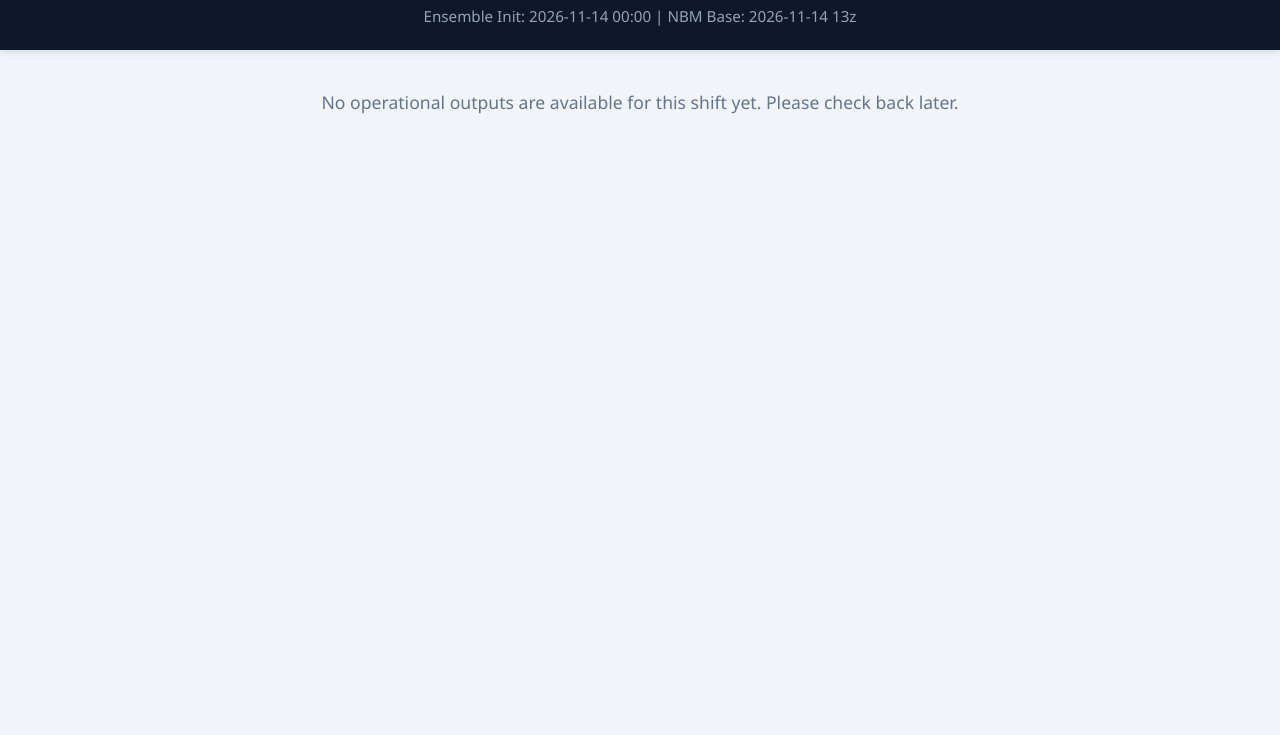
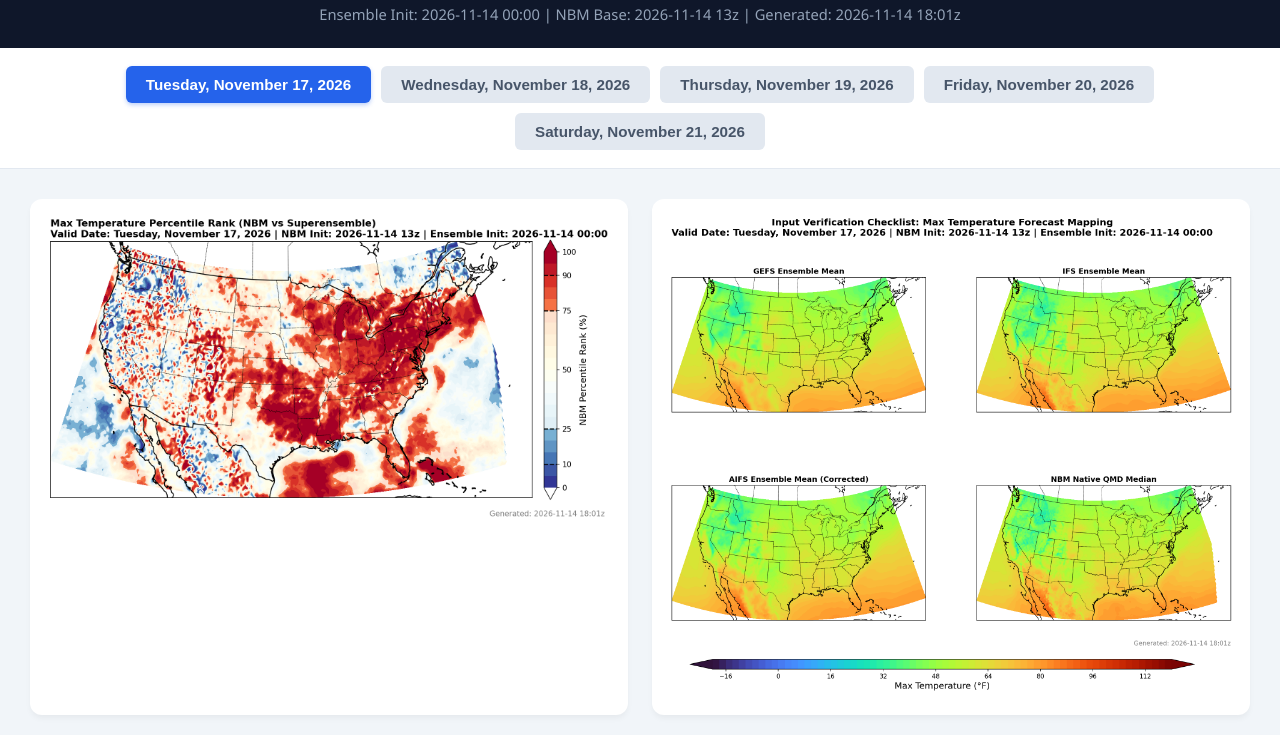
Before and after one commit to mbcqpf-code/wpc-temperature-dashboard, a plain HTML site: page index.html in a window 1280 px wide. Shown: the part 65-800 px from the top of the page. Drawn offline with Linux system fonts and the light colour scheme.

Commit message:
Refactor styles and improve HTML structure

```diff
--- a/index.html
+++ b/index.html
@@ -20,75 +20,74 @@
             text-align: center;
             box-shadow: 0 4px 6px -1px rgba(0, 0, 0, 0.1);
         }
-
         header h1 { margin: 0; font-size: 1.8rem; letter-spacing: 0.5px; }
-        header p { margin: 8px 0 0 0; color: #94a3b8; font-size: 0.95rem; }
-
-        /* Loading Indicator */
-        #loading {
-            text-align: center;
-            padding: 40px;
-            font-size: 1.1rem;
-            color: #64748b;
-            font-weight: 500;
-        }
+        header p { margin: 6px 0 0 0; color: #94a3b8; font-size: 0.92rem; }
 
         .nav-container {
             display: flex;
             justify-content: center;
             flex-wrap: wrap;
-            gap: 12px;
-            padding: 20px;
+            gap: 10px;
+            padding: 18px 20px;
             background: white;
             border-bottom: 1px solid #e2e8f0;
         }
-
         .nav-btn {
-            padding: 12px 24px;
-            border: 2px solid transparent;
-            background: #f8fafc;
+            padding: 10px 20px;
+            border: none;
+            background: #e2e8f0;
             color: #475569;
-            font-size: 1rem;
+            font-size: 0.95rem;
             font-weight: 600;
             cursor: pointer;
-            border-radius: 8px;
+            border-radius: 6px;
             transition: all 0.2s ease;
-            box-shadow: 0 1px 2px rgba(0, 0, 0, 0.05);
         }
-
-        .nav-btn:hover:not(.active) {
-            background: #f1f5f9;
-            border-color: #cbd5e1;
-        }
-
+        .nav-btn:hover:not(.active) { background: #cbd5e1; }
         .nav-btn.active {
             background: #2563eb;
             color: white;
-            border-color: #2563eb;
-            box-shadow: 0 4px 6px -1px rgba(37, 99, 235, 0.3);
+            box-shadow: 0 2px 4px rgba(37, 99, 235, 0.3);
         }
 
-        .panel { display: none; padding: 30px; max-width: 1600px; margin: 0 auto; animation: fadeIn 0.4s; }
+        .status-msg {
+            text-align: center;
+            padding: 60px 20px;
+            color: #64748b;
+            font-size: 1.05rem;
+            font-weight: 500;
+        }
+
+        .panel {
+            display: none;
+            padding: 30px;
+            max-width: 1600px;
+            margin: 0 auto;
+            animation: fadeIn 0.3s ease;
+        }
         .panel.active { display: block; }
-        @keyframes fadeIn { from { opacity: 0; transform: translateY(5px); } to { opacity: 1; transform: translateY(0); } }
+        @keyframes fadeIn { from { opacity: 0; } to { opacity: 1; } }
 
         .image-grid {
             display: flex;
-            gap: 30px;
+            gap: 24px;
             justify-content: center;
             flex-wrap: wrap;
         }
-
         .image-card {
             flex: 1;
-            min-width: 500px;
+            min-width: 480px;
             background: white;
             padding: 15px;
             border-radius: 12px;
             box-shadow: 0 4px 6px -1px rgba(0, 0, 0, 0.05);
             text-align: center;
+            box-sizing: border-box;
         }
-
+        .image-card.full-width {
+            width: 100%;
+            margin-top: 24px;
+        }
         .image-card img {
             width: 100%;
             height: auto;
@@ -96,13 +95,11 @@
             cursor: pointer;
             transition: transform 0.2s ease, box-shadow 0.2s ease;
         }
-
         .image-card img:hover {
             transform: translateY(-2px);
             box-shadow: 0 10px 15px -3px rgba(0, 0, 0, 0.1);
         }
 
-        /* Lightbox Modal */
         .modal {
             display: none;
             position: fixed;
@@ -116,16 +113,14 @@
             justify-content: center;
             flex-direction: column;
         }
-
         .modal-content {
             max-width: 95%;
             max-height: 90vh;
             border-radius: 4px;
             box-shadow: 0 25px 50px -12px rgba(0, 0, 0, 0.5);
-            animation: zoomIn 0.3s cubic-bezier(0.16, 1, 0.3, 1);
-            cursor: default; /* Keep default cursor for image itself */
+            animation: zoomIn 0.25s cubic-bezier(0.16, 1, 0.3, 1);
+            cursor: default;
         }
-
         @keyframes zoomIn { from { transform: scale(0.95); opacity: 0; } to { transform: scale(1); opacity: 1; } }
 
         .close {
@@ -138,13 +133,12 @@
             cursor: pointer;
             transition: color 0.2s;
         }
-
         .close:hover { color: #ef4444; }
         .modal-hint { color: #94a3b8; margin-top: 15px; font-size: 0.9rem; }
 
         @media (max-width: 768px) {
             .image-card { min-width: 100%; }
-            .nav-btn { width: 100%; }
+            .panel { padding: 16px; }
         }
     </style>
 </head>
@@ -152,105 +146,104 @@
 
     <header>
         <h1>WPC Superensemble vs NBM</h1>
-        <p id="headerMeta">Loading operational data...</p>
+        <p id="metaSubtitle">Loading operational forecast metadata...</p>
     </header>
 
-    <div id="loading">Syncing latest forecast cycle...</div>
+    <div class="nav-container" id="tabs"></div>
+    <div id="panels"></div>
 
-    <div class="nav-container" id="tabs" style="display: none;">
-        <!-- Tabs injected here -->
-    </div>
-
-    <div id="panels">
-        <!-- Panels injected here -->
-    </div>
-
-    <!-- The onclick handler here acts as the backdrop click-to-close feature -->
     <div id="imageModal" class="modal" onclick="closeModal(event)">
         <span class="close" onclick="closeModal(event)">&times;</span>
-        <img class="modal-content" id="enlargedImg">
-        <div class="modal-hint">Click outside the image to close</div>
+        <img class="modal-content" id="enlargedImg" alt="Enlarged Forecast Map">
+        <div class="modal-hint">Click outside image or press ESC to close</div>
     </div>
 
     <script>
         const now = new Date();
+        const utcHour = now.getUTCHours();
+        const utcMinute = now.getUTCMinutes();
         const cacheBuster = `?v=${now.getTime()}`;
+
         const tabsContainer = document.getElementById('tabs');
         const panelsContainer = document.getElementById('panels');
-        const loadingIndicator = document.getElementById('loading');
+        const metaSubtitle = document.getElementById('metaSubtitle');
+        const modal = document.getElementById('imageModal');
+        const modalImg = document.getElementById('enlargedImg');
 
         let loadedOffsets = [];
-        let validDatesMap = {};
 
-        // 1. Fallback Logic: Shift Time Calculator (in case JSON is missing)
-        function getFallbackOffsets() {
-            const utcHour = now.getUTCHours();
-            const utcMinute = now.getUTCMinutes();
-            if ((utcHour === 1 && utcMinute > 30) || (utcHour >= 2 && utcHour <= 12) || (utcHour === 13 && utcMinute <= 30)) {
-                return [4, 5, 6, 7, 8];
-            } else {
-                return [3, 4, 5, 6, 7];
+        function getFallbackEntries() {
+            const isNightShift = (utcHour === 1 && utcMinute > 30) || (utcHour >= 2 && utcHour <= 12) || (utcHour === 13 && utcMinute <= 30);
+            const offsets = isNightShift ? [4, 5, 6, 7, 8] : [3, 4, 5, 6, 7];
+            const baseDate = new Date(Date.UTC(now.getUTCFullYear(), now.getUTCMonth(), now.getUTCDate()));
+            if (isNightShift || utcHour <= 1) {
+                baseDate.setUTCDate(baseDate.getUTCDate() - 1);
+            }
+            return offsets.map(offset => {
+                const d = new Date(baseDate);
+                d.setUTCDate(d.getUTCDate() + offset);
+                const label = d.toLocaleDateString('en-US', {
+                    weekday: 'long', month: 'long', day: 'numeric', year: 'numeric', timeZone: 'UTC'
+                });
+                return { offset, label };
+            });
+        }
+
+        function checkImage(entry) {
+            return new Promise((resolve) => {
+                const imgTester = new Image();
+                imgTester.onload = () => resolve(entry);
+                imgTester.onerror = () => resolve(null);
+                imgTester.src = `output/day_${entry.offset}_percentile.png${cacheBuster}`;
+            });
+        }
+
+        async function initDashboard() {
+            let entries = getFallbackEntries();
+
+            try {
+                const res = await fetch(`output/manifest.json${cacheBuster}`);
+                if (res.ok) {
+                    const manifest = await res.json();
+                    if (manifest.global_init && manifest.nbm_init) {
+                        const updatedPart = manifest.run_timestamp ? ` | Generated: ${manifest.run_timestamp}` : '';
+                        metaSubtitle.textContent = `Ensemble Init: ${manifest.global_init} | NBM Base: ${manifest.nbm_init}${updatedPart}`;
+                    }
+                    if (Array.isArray(manifest.offsets) && manifest.offsets.length > 0) {
+                        entries = manifest.offsets.map(item =>
+                            typeof item === 'object' && item !== null
+                                ? { offset: item.offset, label: item.valid_date || `Day +${item.offset}` }
+                                : { offset: item, label: `Day +${item}` }
+                        );
                     }
                 }
-
-        // 2. Async Image Check
-        const checkImage = (offset) => {
-            return new Promise((resolve) => {
-                const imgTester = new Image();
-                imgTester.onload = () => resolve(offset);
-                imgTester.onerror = () => resolve(null);
-                imgTester.src = `output/day_${offset}_percentile.png${cacheBuster}`;
-            });
-        };
-
-        // 3. Main Init Function tied to manifest.json
-        async function initDashboard() {
-            let targetOffsets = getFallbackOffsets();
-
-            try {
-                const response = await fetch(`output/manifest.json${cacheBuster}`);
-                if (response.ok) {
-                    const manifest = await response.json();
-                    if (manifest.offsets && manifest.offsets.length > 0) {
-                        targetOffsets = manifest.offsets;
-                    }
-                    if (manifest.valid_dates) {
-                        validDatesMap = manifest.valid_dates;
-                    }
-                    if (manifest.nbm_init && manifest.global_init) {
-                        document.getElementById('headerMeta').innerText = `Ensemble Init: ${manifest.global_init} | NBM Base: ${manifest.nbm_init}`;
-                    }
-                }
-            } catch (err) {
-                console.warn("Could not load manifest.json, falling back to local clock shift detection.");
-                document.getElementById('headerMeta').innerText = "Live Verification Viewer";
+            } catch (_) {
+                metaSubtitle.textContent = 'Displaying active operational window';
             }
 
-            const results = await Promise.all(targetOffsets.map(checkImage));
-            let loadedCount = 0;
-            let firstLoadedOffset = null;
+            const results = await Promise.all(entries.map(checkImage));
+            const validEntries = results.filter(item => item !== null);
 
-            results.forEach(offset => {
-                if (offset !== null) {
-                    loadedCount++;
+            if (validEntries.length === 0) {
+                panelsContainer.innerHTML = `<div class="status-msg">No operational outputs are available for this shift yet. Please check back later.</div>`;
+                return;
+            }
+
+            validEntries.forEach((entry, idx) => {
+                const { offset, label } = entry;
                 loadedOffsets.push(offset);
 
                 const img1Src = `output/day_${offset}_percentile.png${cacheBuster}`;
                 const img2Src = `output/day_${offset}_verification.png${cacheBuster}`;
                 const img3Src = `output/day_${offset}_difference.png${cacheBuster}`;
 
-                    // Extract Valid Date if available, otherwise default to target counting
-                    const labelText = validDatesMap[offset] ? validDatesMap[offset] : `Forecast Target ${loadedCount}`;
-
-                    // Create Nav Button
                 const btn = document.createElement('button');
                 btn.className = 'nav-btn';
                 btn.id = `btn-${offset}`;
-                    btn.innerText = labelText;
+                btn.innerText = label;
                 btn.onclick = () => activateTab(offset);
                 tabsContainer.appendChild(btn);
 
-                    // Create Content Panel
                 const panel = document.createElement('div');
                 panel.className = 'panel';
                 panel.id = `panel-${offset}`;
@@ -260,17 +253,15 @@
 
                 const card1 = document.createElement('div');
                 card1.className = 'image-card';
-                    card1.innerHTML = `<img src="${img1Src}" alt="Percentile Map" onclick="openModal(this.src)">`;
+                card1.innerHTML = `<img src="${img1Src}" alt="Percentile Map - ${label}" onclick="openModal(this.src)">`;
 
                 const card2 = document.createElement('div');
                 card2.className = 'image-card';
-                    card2.innerHTML = `<img src="${img2Src}" alt="Verification Map" onclick="openModal(this.src)">`;
+                card2.innerHTML = `<img src="${img2Src}" alt="Verification Map - ${label}" onclick="openModal(this.src)">`;
 
                 const card3 = document.createElement('div');
-                    card3.className = 'image-card';
-                    card3.style.width = '100%';
-                    card3.style.marginTop = '30px';
-                    card3.innerHTML = `<img src="${img3Src}" alt="Difference Map" onclick="openModal(this.src)">`;
+                card3.className = 'image-card full-width';
+                card3.innerHTML = `<img src="${img3Src}" alt="Difference Map - ${label}" onclick="openModal(this.src)">`;
 
                 grid.appendChild(card1);
                 grid.appendChild(card2);
@@ -278,19 +269,10 @@
                 panel.appendChild(card3);
                 panelsContainer.appendChild(panel);
 
-                    if (!firstLoadedOffset) firstLoadedOffset = offset;
+                if (idx === 0) {
+                    activateTab(offset);
                 }
             });
-
-            loadingIndicator.style.display = 'none';
-
-            if (firstLoadedOffset) {
-                tabsContainer.style.display = 'flex';
-                activateTab(firstLoadedOffset);
-            } else {
-                loadingIndicator.style.display = 'block';
-                loadingIndicator.innerText = "No operational outputs are available for this shift yet. Please check back later.";
-            }
         }
 
         function activateTab(targetOffset) {
@@ -300,49 +282,37 @@
             document.getElementById(`btn-${targetOffset}`).classList.add('active');
         }
 
-        // --- Lightbox & Event Listeners ---
-        const modal = document.getElementById('imageModal');
-        const modalImg = document.getElementById('enlargedImg');
-
         function openModal(src) {
             modal.style.display = 'flex';
             modalImg.src = src;
         }
 
         function closeModal(event) {
-            // Guard clause prevents the modal from closing if they click ON the enlarged image itself
             if (event && event.target && event.target.id === 'enlargedImg') return;
             modal.style.display = 'none';
         }
 
         document.addEventListener('keydown', function(event) {
-            if (event.key === "Escape") {
+            if (event.key === 'Escape') {
                 modal.style.display = 'none';
                 return;
             }
+            if (modal.style.display === 'flex' || loadedOffsets.length === 0) return;
 
-            if (modal.style.display === 'flex') return;
+            const activeBtn = document.querySelector('.nav-btn.active');
+            if (!activeBtn) return;
 
-            if (loadedOffsets.length > 0) {
-                const activeBtn = document.querySelector('.nav-btn.active');
-                if (activeBtn) {
-                    const currentOffset = parseInt(activeBtn.id.replace('btn-', ''));
+            const currentOffset = parseInt(activeBtn.id.replace('btn-', ''), 10);
             const currentIndex = loadedOffsets.indexOf(currentOffset);
+            if (currentIndex === -1) return;
 
-                    if (currentIndex !== -1) {
-                        if (event.key === "ArrowRight") {
-                            const nextIndex = (currentIndex + 1) % loadedOffsets.length;
-                            activateTab(loadedOffsets[nextIndex]);
-                        } else if (event.key === "ArrowLeft") {
-                            const prevIndex = (currentIndex - 1 + loadedOffsets.length) % loadedOffsets.length;
-                            activateTab(loadedOffsets[prevIndex]);
-                        }
-                    }
-                }
+            if (event.key === 'ArrowRight') {
+                activateTab(loadedOffsets[(currentIndex + 1) % loadedOffsets.length]);
+            } else if (event.key === 'ArrowLeft') {
+                activateTab(loadedOffsets[(currentIndex - 1 + loadedOffsets.length) % loadedOffsets.length]);
             }
         });
 
-        // Bootstrap on load
         initDashboard();
     </script>
 </body>
```
Lines whose indentation alone changed are shown as unchanged.
